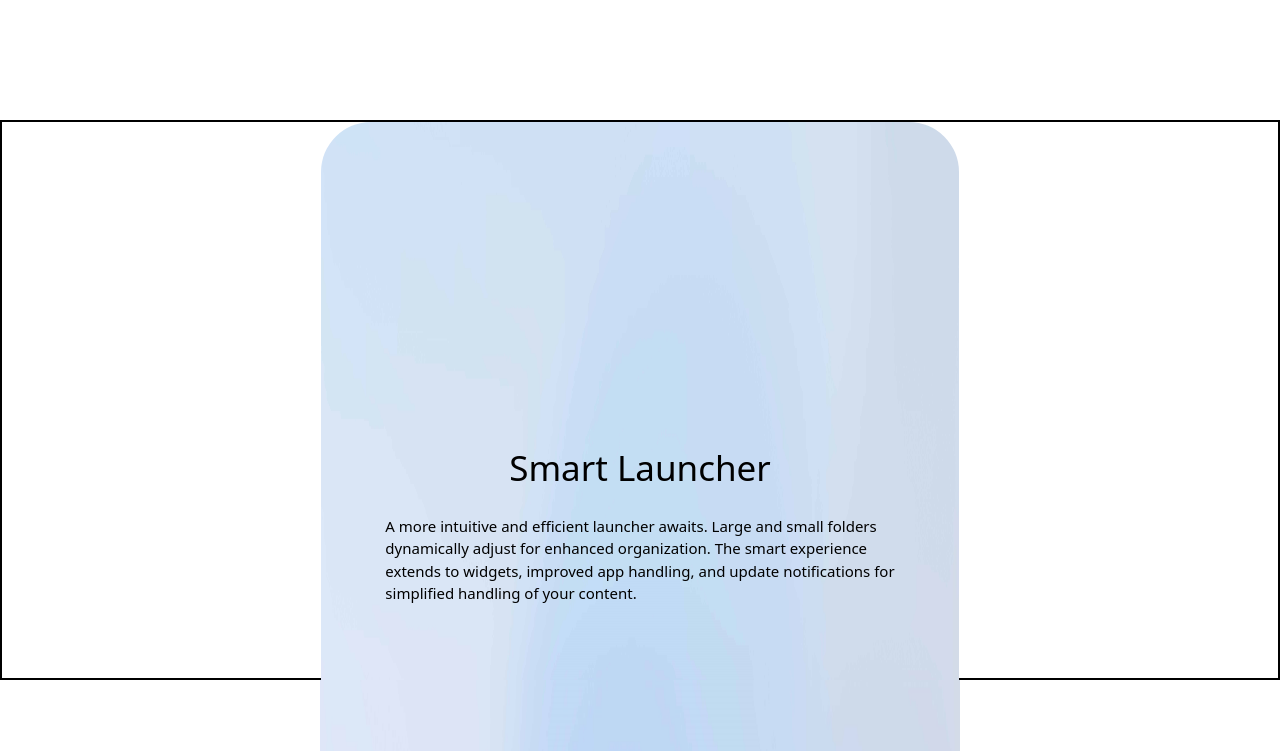
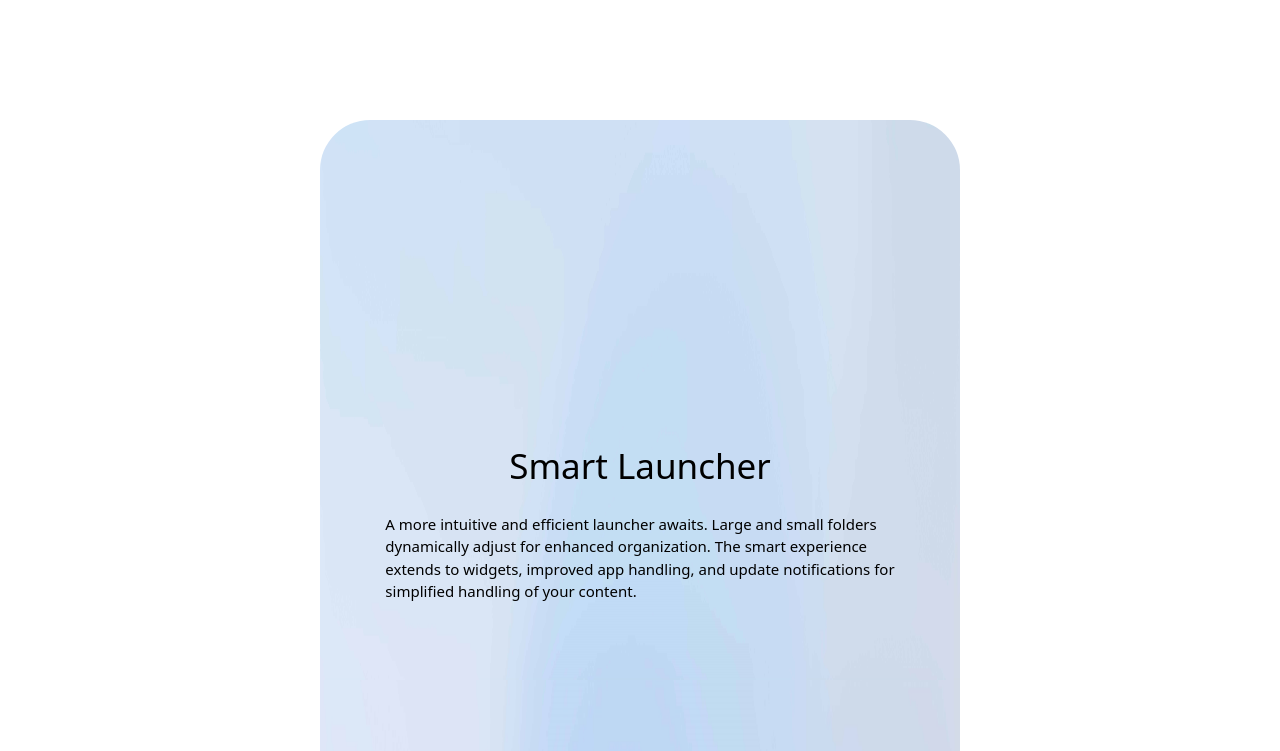
Before and after one commit to Amitrawat4532/faculticeducation, a Next.js app: page /Finalanimation in a window 1280 px wide. Shown: the part 680-1431 px from the top of the page. Built offline with nearby package versions, Linux system fonts and the light colour scheme.

Commit message:
finalUpdate

```diff
--- a/pages/Finalanimation.js
+++ b/pages/Finalanimation.js
@@ -37,7 +37,7 @@
         <h1 className="text-[80px]">Hey this is dummy page</h1>
       </div>
       <div
-        className="bg-white-200 h-[70vh]  flex  justify-center items-start  overflow-visible border-2 border-black"
+        className="bg-white-200 h-[70vh]  flex  justify-center items-start  overflow-visible "
         animate={{ width: `${scrollYProgress.current * 280}vw` }}
         style={{ maxWidth: "100%", minWidth: "50%" }}
       >
@@ -222,7 +222,7 @@
           </div>
         </motion.div>
       </div>
-      <div className="h-screen flex justify-center items-center">
+      <div className="h-screen flex justify-center items-center z-50">
         <h1 className="text-[80px]">Hey this is dummy page</h1>
       </div>
     </>
```
